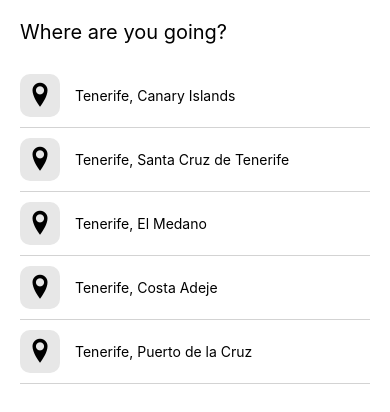
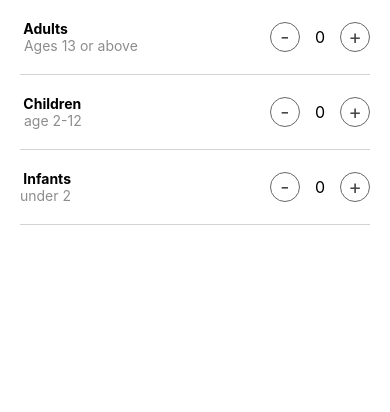
Before and after one commit to Mahmoud412/Airbnb, a React Native app: screen / in a window 390 px wide. Shown: the top 412 px of the page. Built offline with nearby package versions, Linux system fonts and the light colour scheme.

Commit message:
added GustesScreen

```diff
--- a/App.js
+++ b/App.js
@@ -19,6 +19,7 @@
 import SearchResltsScreen from './src/screens/SearchResults';
 import DestinationSearchScreen from './src/screens/DestinationSearch';
 import SearchResult from './src/componets/SearchResults';
+import GuestesScreen from './src/screens/Guestes';
 
 
 const post2 = feed[1]
@@ -31,7 +32,7 @@
     <SafeAreaView style={{flex:1}}>
 
 
-    <DestinationSearchScreen/>
+   <GuestesScreen/>
 
     </SafeAreaView>
   );
--- /dev/null
+++ b/src/componets/Guestes/Geustes.js
@@ -0,0 +1,76 @@
+import { View, Text, Pressable , } from 'react-native'
+import React , {useState}from 'react'
+import styles from './styles';
+
+const Geustes = () => {
+    const [adults, setAdults] = useState(0);
+  const [children, setChildren] = useState(0);
+  const [infants, setInfants] = useState(0);
+  return (
+    <View>
+      <View style={styles.row}>
+        <View>
+          <Text style={styles.textAdults}> Adults</Text>
+          <Text style={styles.textAge}> Ages 13 or above</Text>
+        </View>
+
+        <View style={styles.buttonContainer}>
+          <Pressable
+            onPress={() => setAdults(Math.max(0, adults - 1))}
+            style={styles.button}>
+            <Text style={styles.textSign}>-</Text>
+          </Pressable>
+          <Text style={styles.textValue}>{adults}</Text>
+          <Pressable
+            onPress={() => setAdults(adults + 1)}
+            style={styles.button}>
+            <Text style={styles.textSign}>+</Text>
+          </Pressable>
+        </View>
+      </View>
+      <View style={styles.row}>
+        <View>
+          <Text style={styles.textAdults}> Children</Text>
+          <Text style={styles.textAge}> age 2-12</Text>
+        </View>
+
+        <View style={styles.buttonContainer}>
+          <Pressable
+            onPress={() => setChildren(Math.max(0, children - 1))}
+            style={styles.button}>
+            <Text style={styles.textSign}>-</Text>
+          </Pressable>
+          <Text style={styles.textValue}>{children}</Text>
+          <Pressable
+            onPress={() => setChildren(children + 1)}
+            style={styles.button}>
+            <Text style={styles.textSign}>+</Text>
+          </Pressable>
+        </View>
+      </View>
+      <View style={styles.row}>
+        <View>
+          <Text style={styles.textAdults}> Infants</Text>
+          <Text style={styles.textAge}>under 2</Text>
+        </View>
+
+        <View style={styles.buttonContainer}>
+          <Pressable
+            onPress={() => setInfants(Math.max(0, infants - 1))}
+            style={styles.button}>
+            <Text style={styles.textSign}>-</Text>
+          </Pressable>
+          <Text style={styles.textValue}>{infants}</Text>
+          <Pressable
+            onPress={() => setInfants(infants + 1)}
+            style={styles.button}>
+            <Text style={styles.textSign}>+</Text>
+          </Pressable>
+        </View>
+      </View>
+    </View>
+  );
+
+}
+
+export default Geustes
--- /dev/null
+++ b/src/componets/Guestes/styles.js
@@ -0,0 +1,41 @@
+import {StyleSheet} from 'react-native';
+
+const styles = StyleSheet.create({
+  row: {
+    flexDirection: 'row',
+    justifyContent: 'space-between',
+    paddingVertical: 20,
+    marginHorizontal: 20,
+    borderBottomWidth: 1,
+    borderBottomColor: 'lightgray',
+  },
+  textAdults: {
+    fontWeight: 'bold',
+  },
+  textAge: {
+    color: '#8d8d8d',
+  },
+  buttonContainer: {
+    flexDirection: 'row',
+    alignItems: 'center',
+  },
+  button: {
+    borderWidth: 1,
+    width: 30,
+    height: 30,
+    borderRadius: 15,
+    justifyContent: 'center',
+    alignItems: 'center',
+    borderColor: '#676767',
+  },
+  textValue: {
+    marginHorizontal: 15,
+    fontSize: 16,
+  },
+  textSign:{
+    fontSize:20,
+    color:'#474747'
+  }
+});
+
+export default styles;
--- /dev/null
+++ b/src/screens/Guestes/index.js
@@ -0,0 +1,14 @@
+import {View, Text, Pressable} from 'react-native';
+import React, {useState} from 'react';
+import Geustes from '../../componets/Guestes/Geustes';
+
+const GuestesScreen = () => {
+
+
+  return (
+    <Geustes/>
+  )
+
+};
+
+export default GuestesScreen;
```
